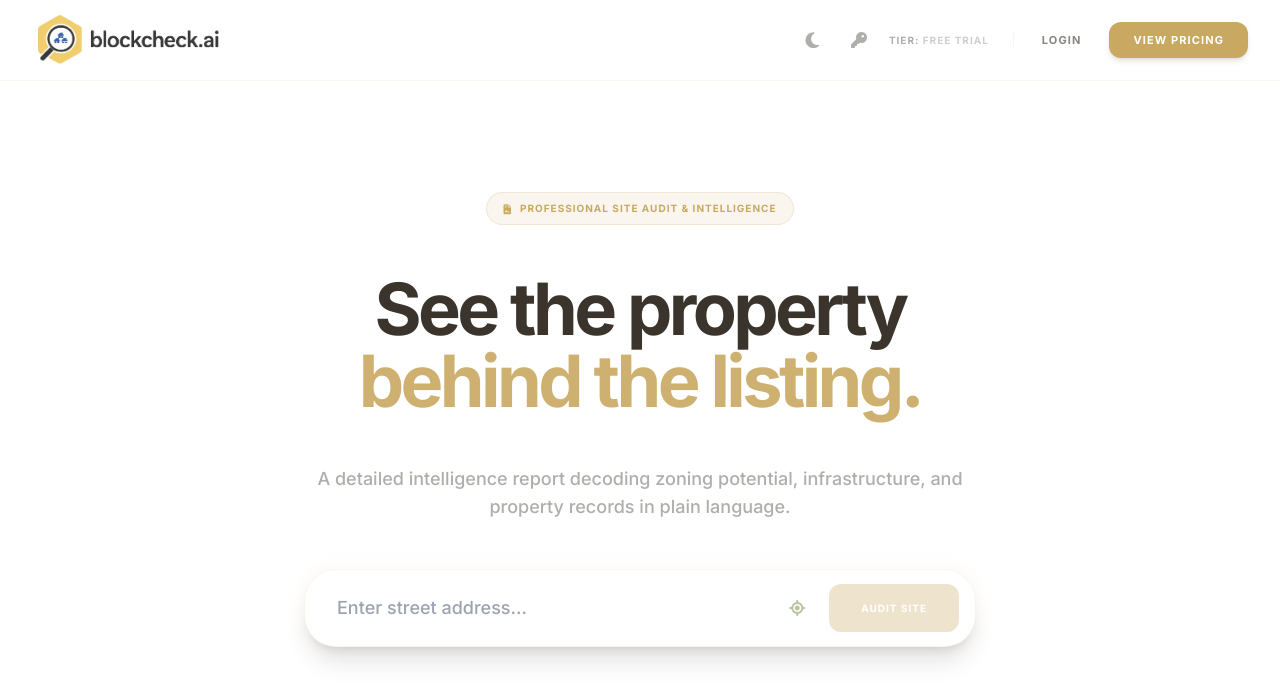
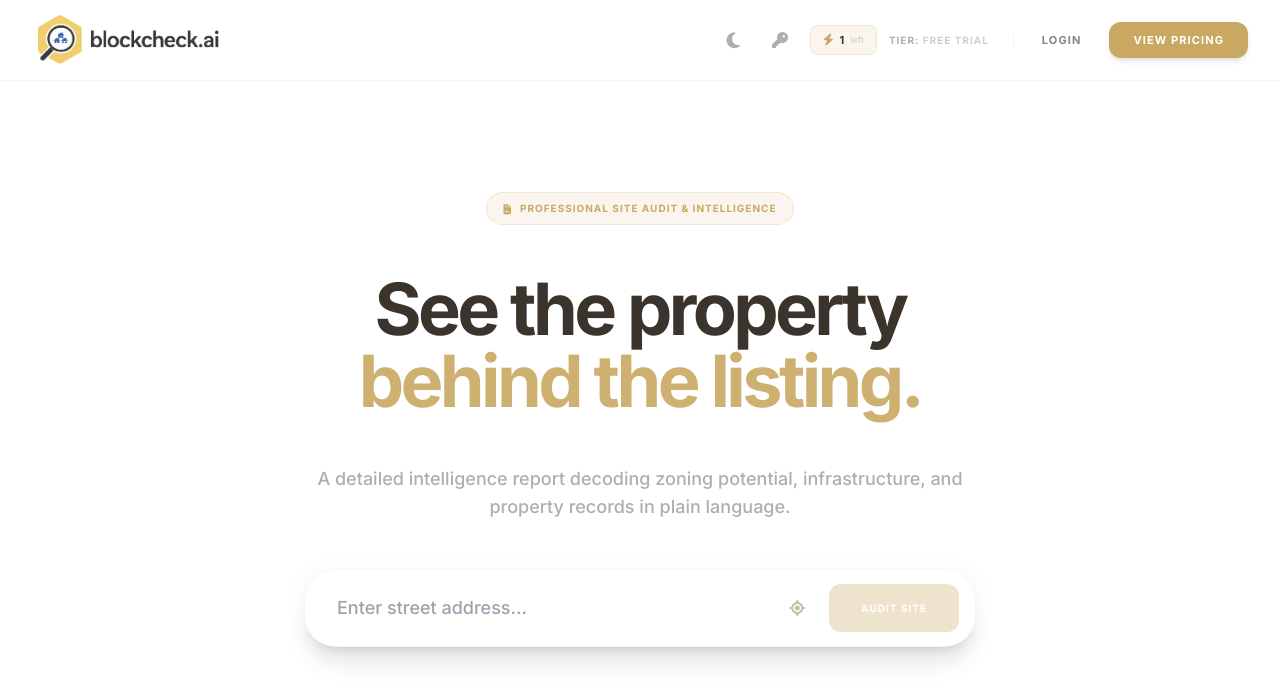
Before and after one commit to designdagency-collab/propwise-production, a React (Vite) app: page / in a window 1280 px wide. Shown: the top 700 px of the page. Built offline with nearby package versions, Linux system fonts and the light colour scheme; no server answers.

Commit message:
Add credits indicator to navbar header
- Shows remaining audits with bolt icon (e.g. '⚡ 2 left')
- Shows '∞' for UNLIMITED_PRO users
- Visible on all screen sizes
- Updates in real-time as credits are used

```diff
--- a/App.tsx
+++ b/App.tsx
@@ -559,6 +559,7 @@ const App: React.FC = () => {
     <div className="min-h-screen pb-20 selection:bg-[#C9A961] selection:text-white" style={{ backgroundColor: 'var(--bg-primary)' }}>
       <Navbar
         plan={plan}
+        remainingCredits={remainingCredits}
         onUpgrade={() => setShowPricing(true)}
         onHome={handleHome}
         onLogin={handleLogin}
--- a/components/Navbar.tsx
+++ b/components/Navbar.tsx
@@ -3,6 +3,7 @@ import { PlanType } from '../types';
 
 interface NavbarProps {
   plan?: PlanType;
+  remainingCredits?: number;
   onUpgrade?: () => void;
   onHome?: () => void;
   onLogin?: () => void;
@@ -17,6 +18,7 @@ interface NavbarProps {
 
 const Navbar: React.FC<NavbarProps> = ({
   plan = 'FREE_TRIAL',
+  remainingCredits = 0,
   onUpgrade,
   onHome,
   onLogin,
@@ -110,6 +112,17 @@ const Navbar: React.FC<NavbarProps> = ({
               <i className="fa-solid fa-key"></i>
             </button>
 
+            {/* Credits indicator */}
+            <div className="flex items-center gap-1.5 px-2.5 sm:px-3 py-1.5 rounded-lg border" style={{ backgroundColor: 'var(--accent-gold-light)', borderColor: 'var(--border-input)' }}>
+              <i className="fa-solid fa-bolt text-[#C9A961] text-[10px] sm:text-xs"></i>
+              <span className="text-[10px] sm:text-[11px] font-bold" style={{ color: 'var(--text-primary)' }}>
+                {plan === 'UNLIMITED_PRO' ? '∞' : remainingCredits}
+              </span>
+              <span className="hidden sm:inline text-[9px] font-medium opacity-50" style={{ color: 'var(--text-muted)' }}>
+                left
+              </span>
+            </div>
+
             {/* Tier badge - hidden on mobile */}
             <div className="hidden lg:flex items-center space-x-6 border-r pr-6" style={{ borderColor: 'var(--border-color)' }}>
                <span className="text-[10px] font-bold uppercase tracking-widest" style={{ color: 'var(--text-muted)' }}>
```
